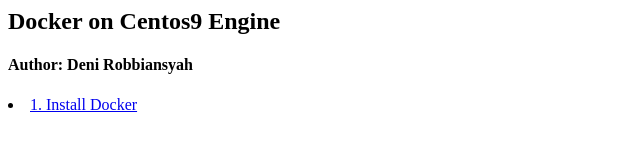
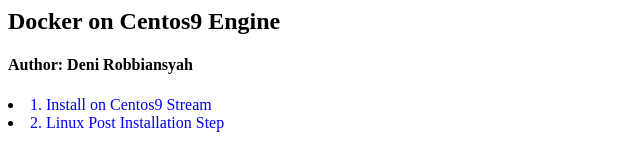
Before and after one commit to denid0ck3r/dockeroncentos9engine, a plain HTML site: page index.html in a window 1280 px wide. Shown: the whole page, without its empty margins (0-640 px from the left). Drawn offline with Linux system fonts and the light colour scheme.

Commit message:
Created file 2.Post_Installation.html; update index&install_docker

```diff
--- a/index.html
+++ b/index.html
@@ -4,7 +4,10 @@
         <h2>Docker on Centos9 Engine</h2>
         <h4>Author: Deni Robbiansyah</h4>
         <li>
-            <a href="1.install_docker.html">1. Install Docker</a>
+            <a href="1.install_docker.html" style="text-decoration:none">1. Install on Centos9 Stream</a>
+        </li>
+        <li>
+            <a href="2.Post_Installation.html" style="text-decoration:none">2. Linux Post Installation Step </a>
         </li>
     </body>
 </html>
```
Also changed, not shown: 1.install_docker.html (+5 -2 lines), 2.Post_Installation.html (added, +24 -0 lines), img/home.png (added).
